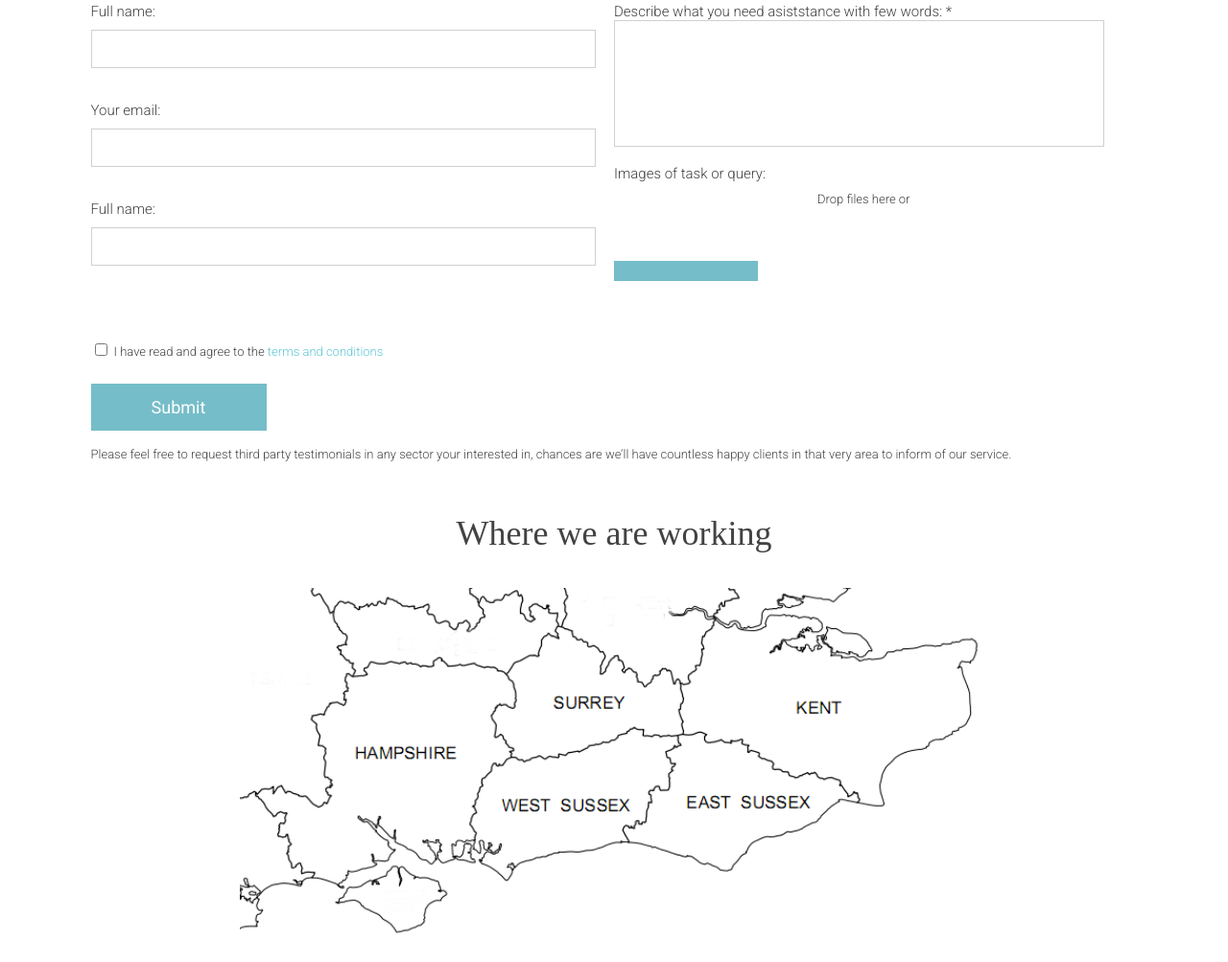
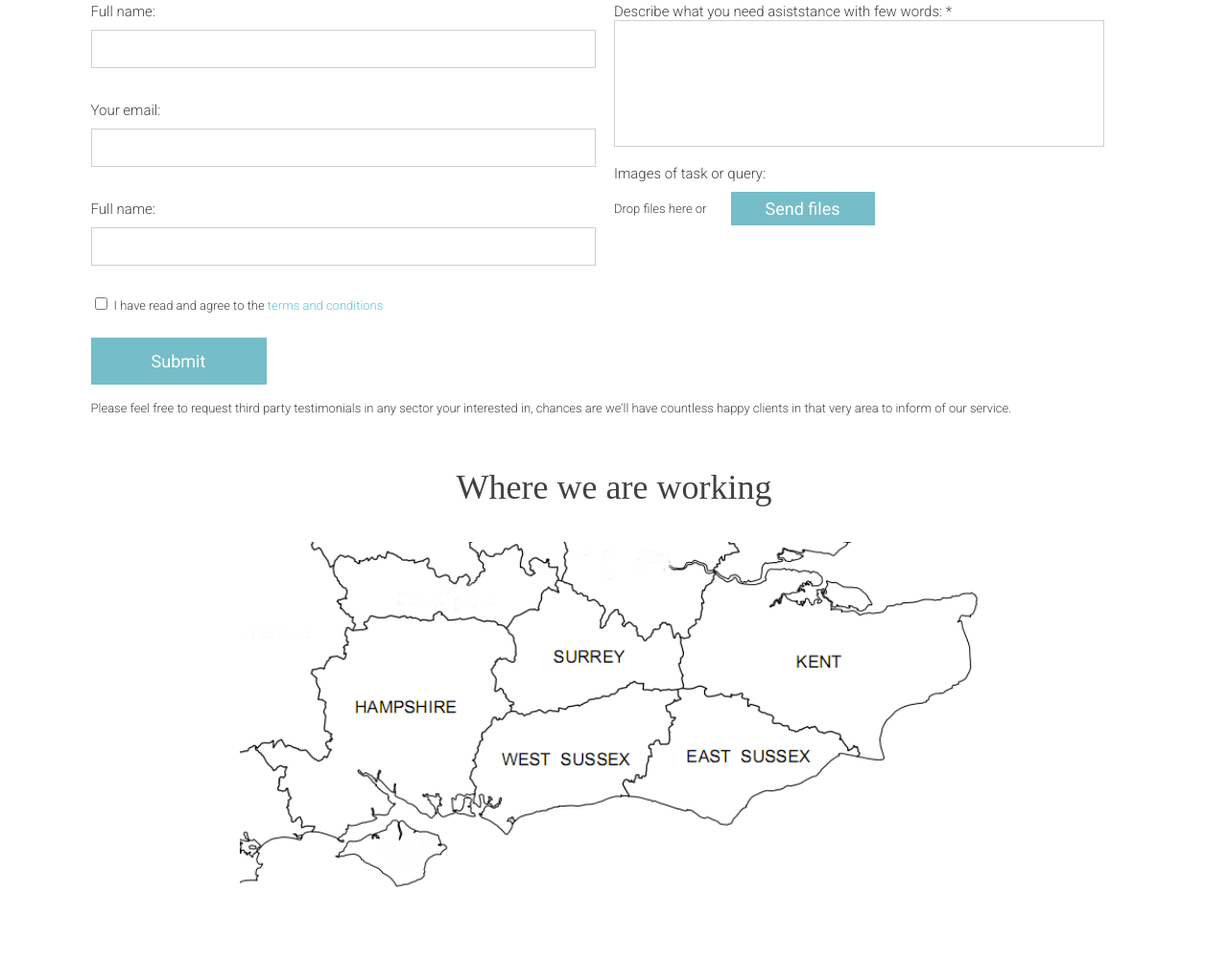
Before and after one commit to waveex/odp-building-serv, a website built with Parcel: page contact.html in a window 1280 px wide. Shown: the part 658-1661 px from the top of the page at 96% size. Built offline with nearby package versions, Linux system fonts and the light colour scheme; a web font is replaced by a local one.

Commit message:
form: html rebuild

```diff
--- a/contact.html
+++ b/contact.html
@@ -103,24 +103,19 @@
                         rows="4"></textarea>
                     <div class="contact__file">
                         <p class="contact__file--title">Images of task or query:</p>
-                        <form name="uploadForm" class="contact__file--form">
+                        <div class="contact__file--form">
                             <label for="file" class="contact__file--label">Drop files here or </label>
                             <label for="file" class="contact__file--button contact__file--send">
                                 <p class="files">Send files</p>
                                 <input type="file" id="file">
                             </label>
                             <p id="filename"></p>
-                        </form>
+                        </div>
                     </div>
                 </div>
             </div>
 
-
-        </form>
-
-
-
-        <div class="contact__permission">
+ <div class="contact__permission">
             <input type="checkbox" id="checkbox" name="agree" class="contact__permission--input">
             <label class="contact__permission--label" for="checkbox">I have read and agree to the <a href="#"
                     class="contact__permission--link">terms and conditions</a></label>
@@ -128,6 +123,11 @@
         <div class="contact__submit">
             <button type="submit" id="myForm" class="contact__submit--button">Submit</button>
         </div>
+        </form>
+
+
+
+
 
 
         <p class="contact__description">Please feel free to request third party testimonials in any sector your
```
Also changed, not shown: build-index.html (+2 -2 lines).
